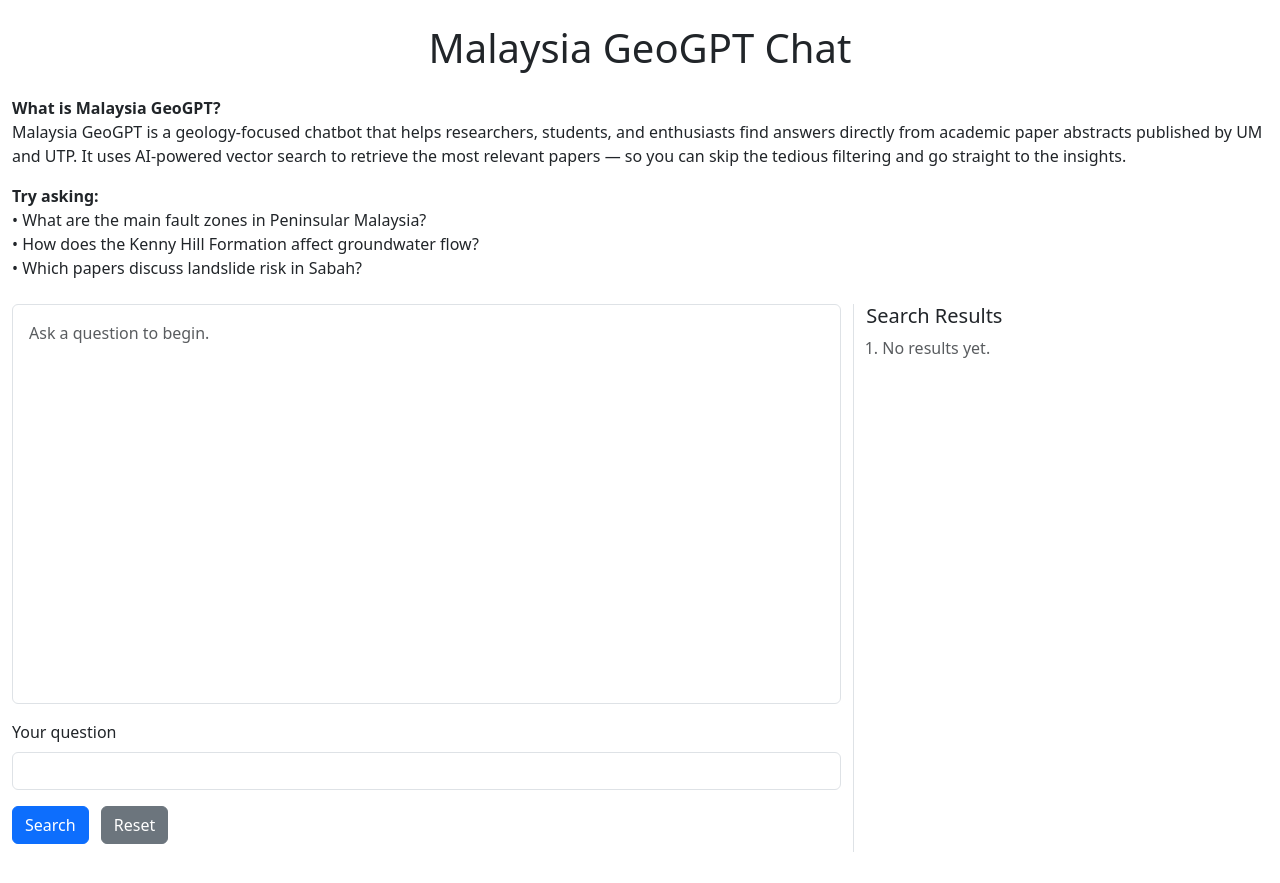
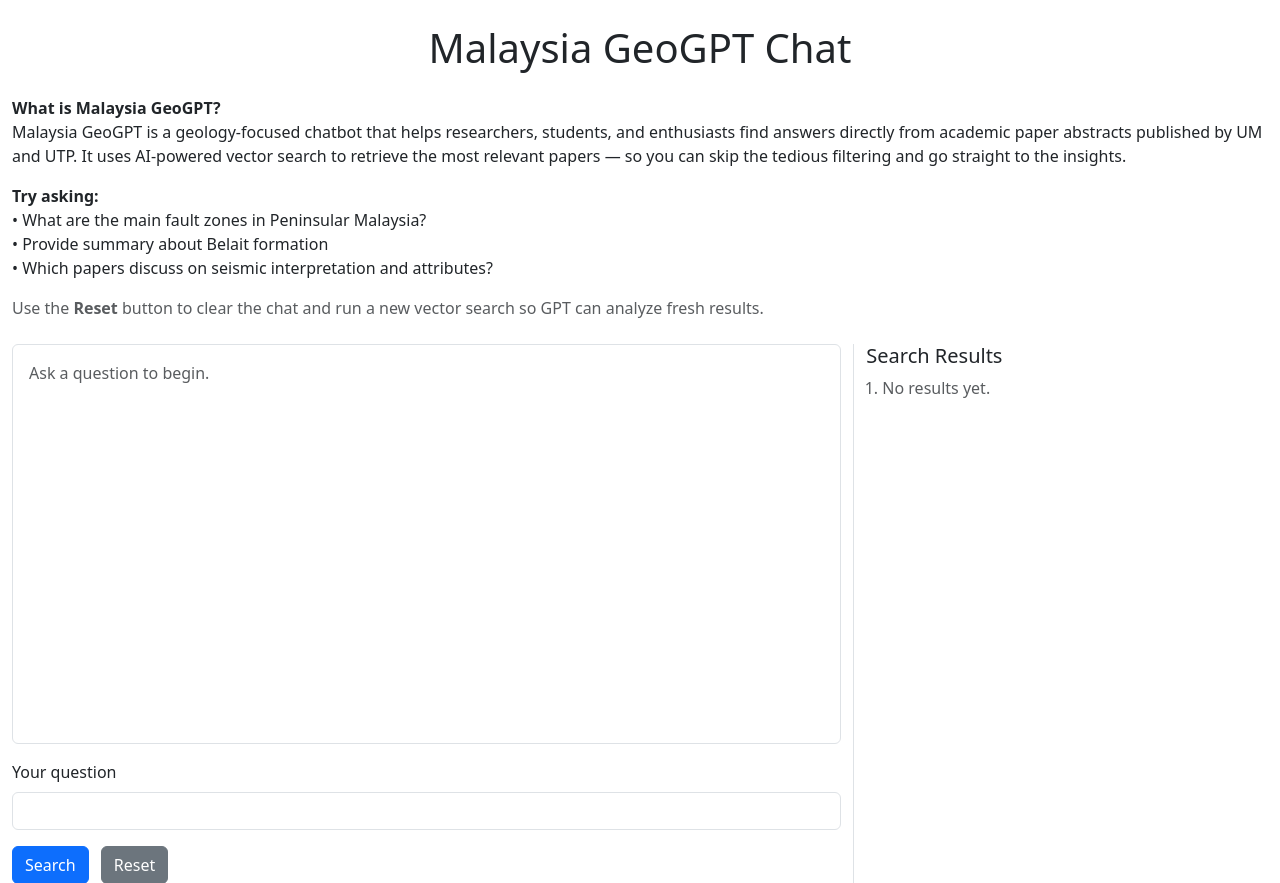
Before and after one commit to flop2106/Malaysia-GeoGPT, a Flask app: page / in a window 1280 px wide. Shown: the top 883 px of the page. Before the commit the page ends 852 px from the top, so only its background shows below. Run offline with Flask 3, Linux system fonts and the light colour scheme.

Commit message:
add elaboration on Malaysia GeoGPT

```diff
--- a/templates/index.html
+++ b/templates/index.html
@@ -17,8 +17,12 @@
         <p class="text-start">
             <strong>Try asking:</strong><br>
             • What are the main fault zones in Peninsular Malaysia?<br>
-            • How does the Kenny Hill Formation affect groundwater flow?<br>
-            • Which papers discuss landslide risk in Sabah?
+            • Provide summary about Belait formation<br>
+            • Which papers discuss on seismic interpretation and attributes?
+        </p>
+        <p class="text-muted">
+            Use the <strong>Reset</strong> button to clear the chat and run a new
+            vector search so GPT can analyze fresh results.
         </p>
     </div>
     <div class="row">
```
